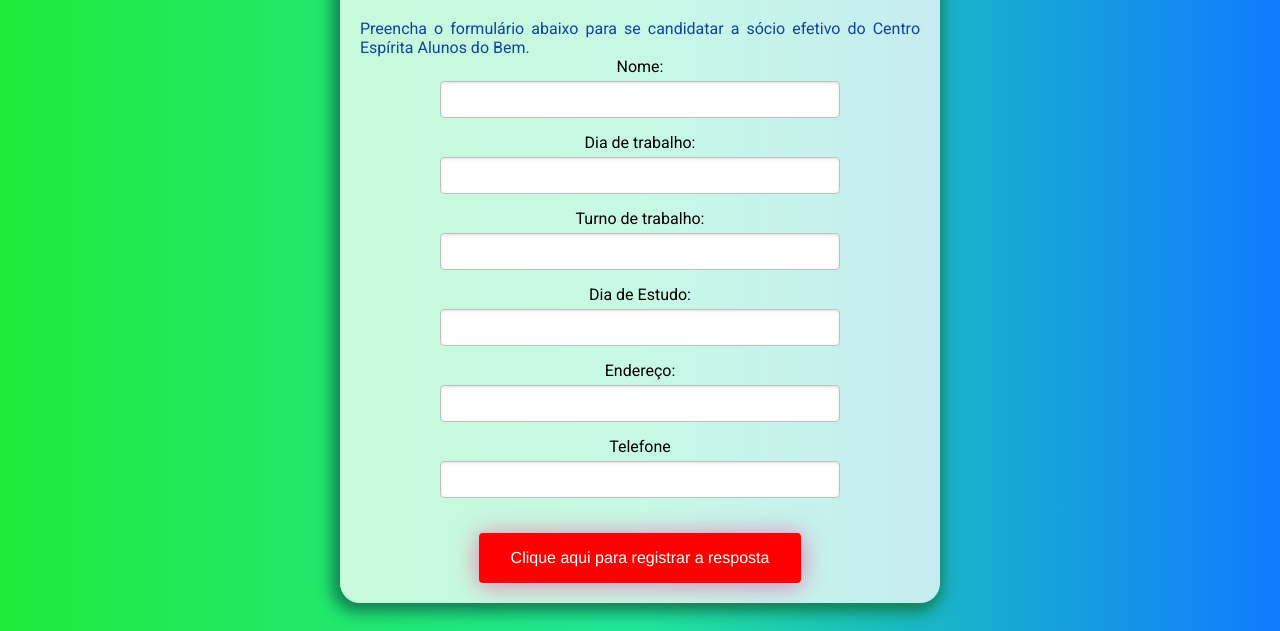
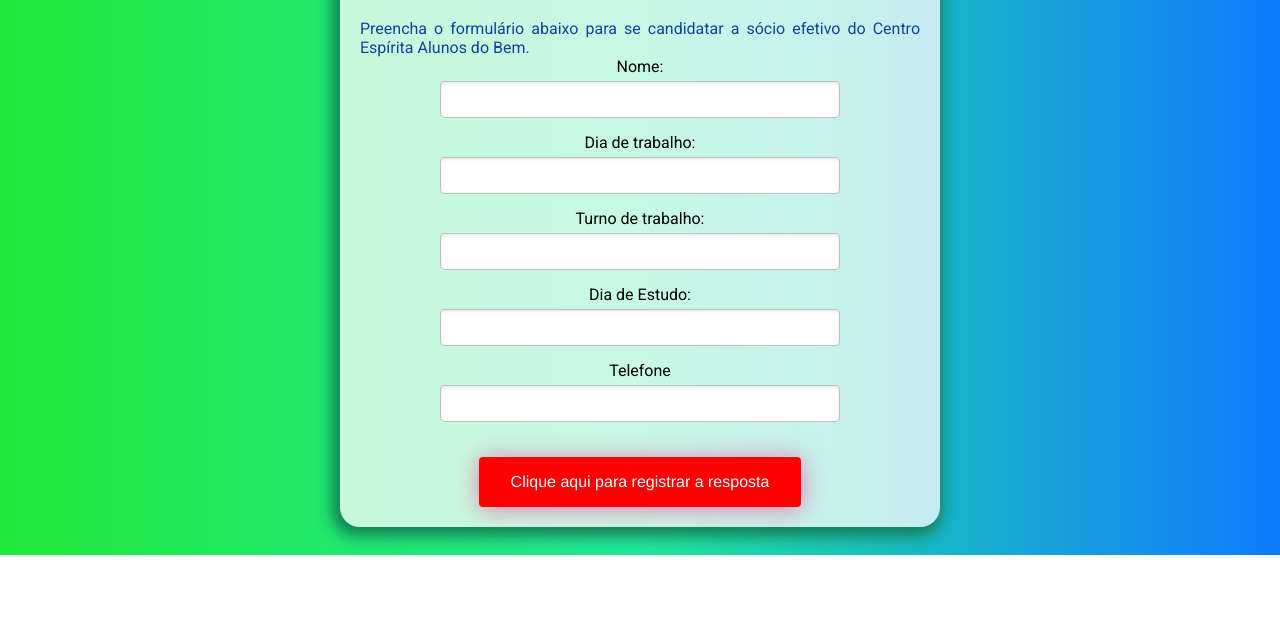
Before and after one commit to centroEspiritaAlunosDoBem/candidatosSocios, a plain HTML site: page index.html in a window 1280 px wide. Shown: the part 252-883 px from the top of the page. After the commit the page ends 807 px from the top, so only its background shows below. Drawn offline with nearby package versions, Linux system fonts and the light colour scheme.

Commit message:
Update index.html

```diff
--- a/index.html
+++ b/index.html
@@ -19,7 +19,7 @@
       </p>
 
       <form
-        action="https://sheetdb.io/api/v1/j4ictr9sd3b89?sheet=candidatos"
+        action="https://sheetdb.io/api/v1/y35z479w89p0m?sheet=candidatos"
         method="POST"
         id="sheetdb-form"
       >
@@ -82,21 +82,6 @@
             />
           </div>
         </div>
-
-        <div class="rowTab">
-          <div class="labels">
-            <label for="endereco">Endereço:</label>
-          </div>
-          <div class="rightTab">
-            <input
-              id="endereco"
-              class="input-field"
-              type="text"
-              name="data[endereco]"
-              required
-            />
-          </div>
-        </div>
         <div class="rowTab">
           <div class="labels">
             <label for="contribuicao">Telefone</label>
```
